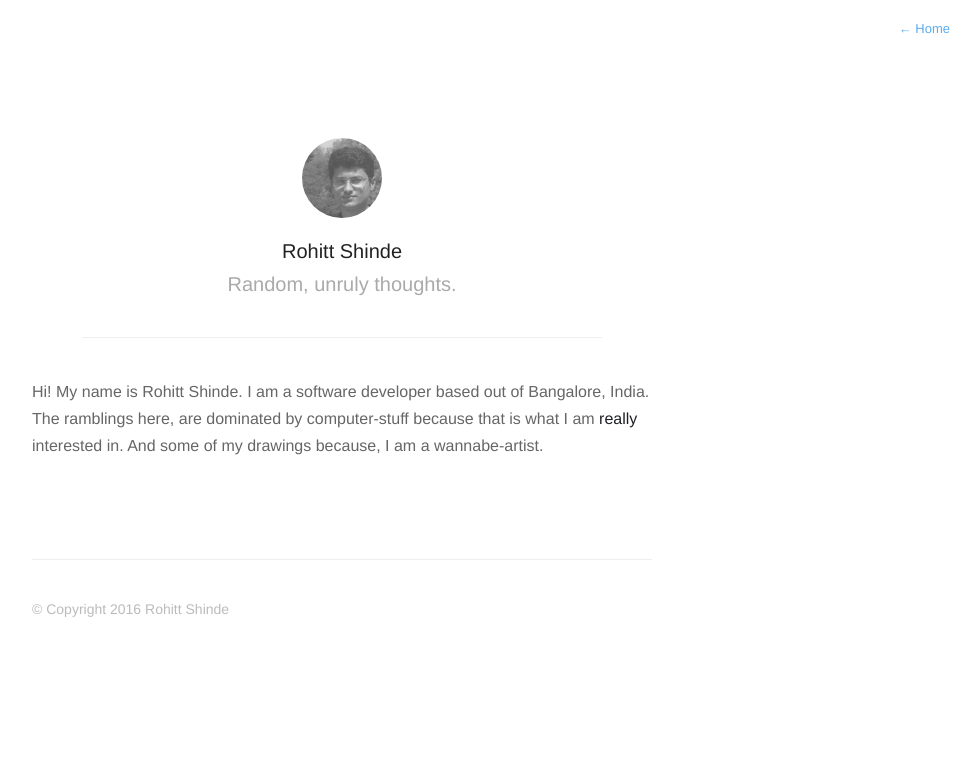
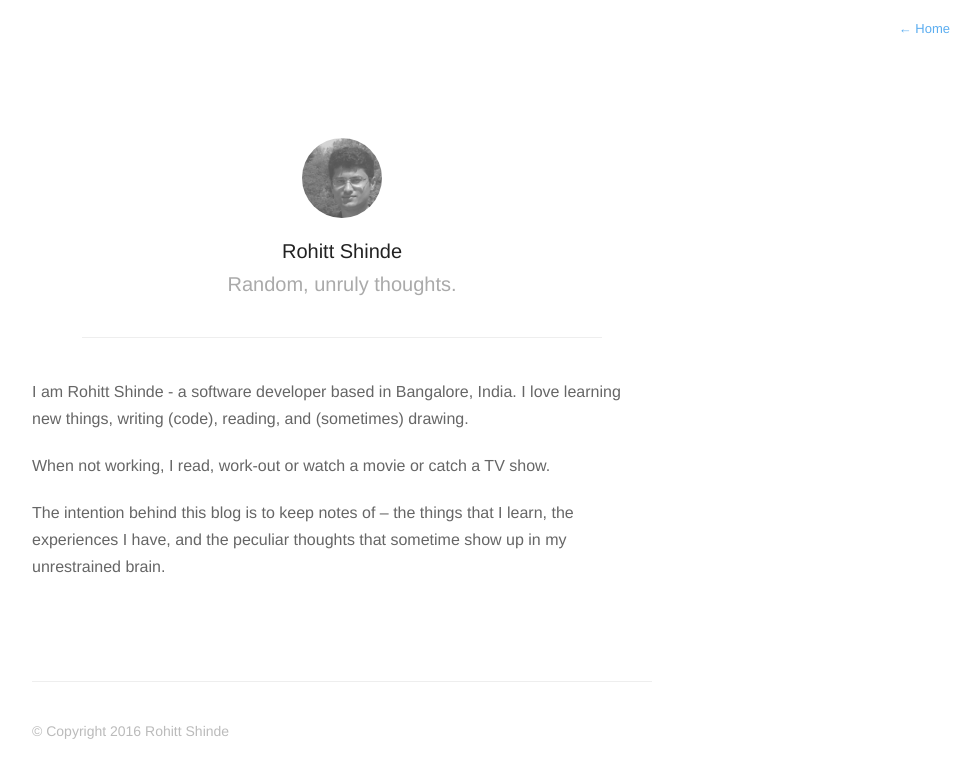
Before and after one commit to shinderohitt/shinderohitt.github.io, a Jekyll site: the page built from about.md, in a window 1280 px wide. Shown: the top 778 px of the page, without its empty margins (298-1278 px from the left). Built offline with Jekyll 4.4.1, drawn with Linux system fonts in a browser that asks for light colours; nearby versions of some CDN libraries.

Commit message:
change about

```diff
--- a/about.md
+++ b/about.md
@@ -4,6 +4,10 @@ permalink: about/
 profile: true
 ---
 
-Hi! My name is Rohitt Shinde. I am a software developer based out of Bangalore, India. The ramblings here, are dominated by computer-stuff because that is what I am **really** interested in. And some of my drawings because, I am a wannabe-artist.
+I am Rohitt Shinde - a software developer based in Bangalore, India. I love learning new things, writing (code), reading, and (sometimes) drawing.
+
+When not working, I read, work-out or watch a movie or catch a TV show.
+
+The intention behind this blog is to keep notes of -- the things that I learn, the experiences I have, and the peculiar thoughts that sometime show up in my unrestrained brain.
 
 {% include footer.html %}
```
